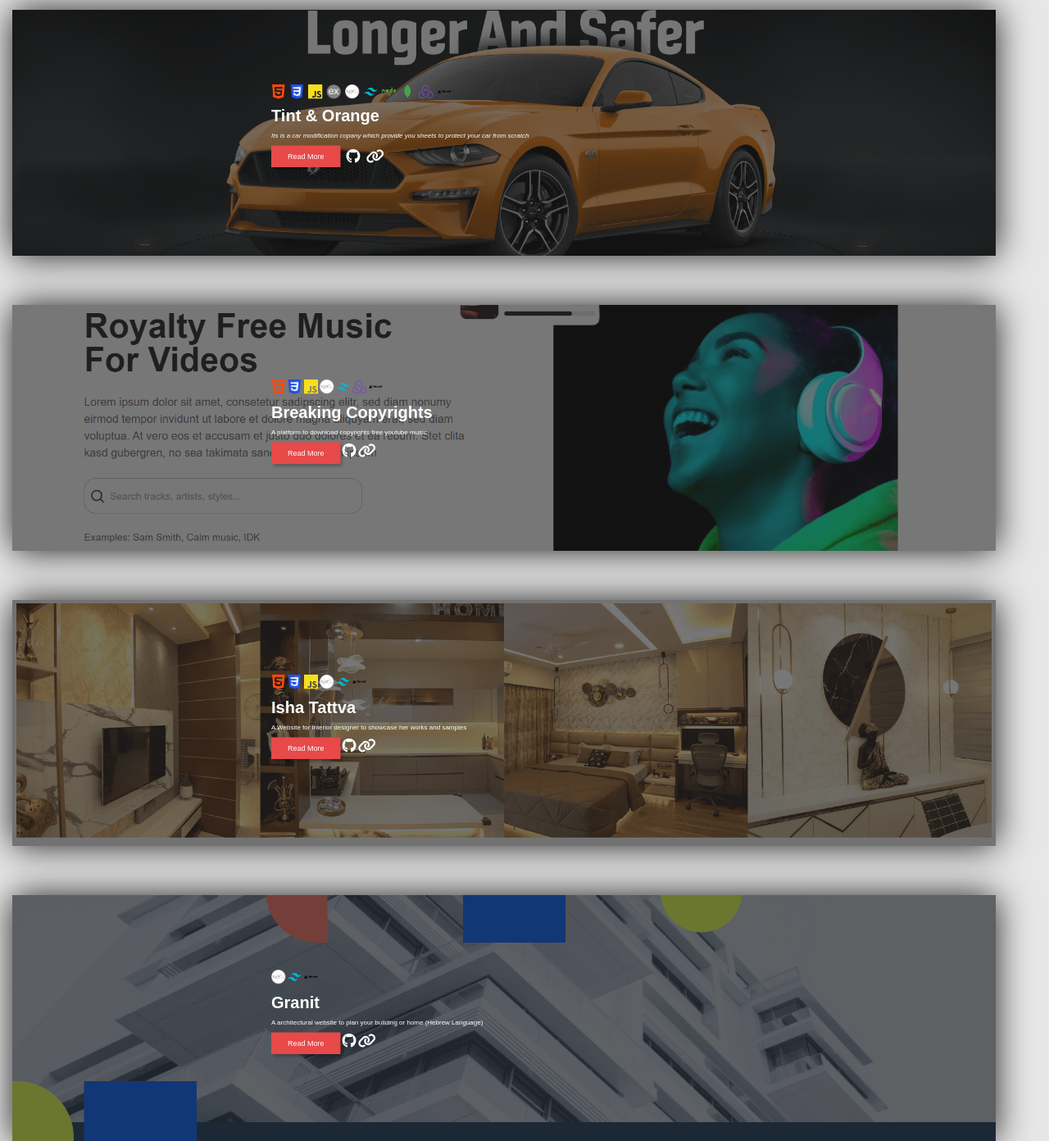
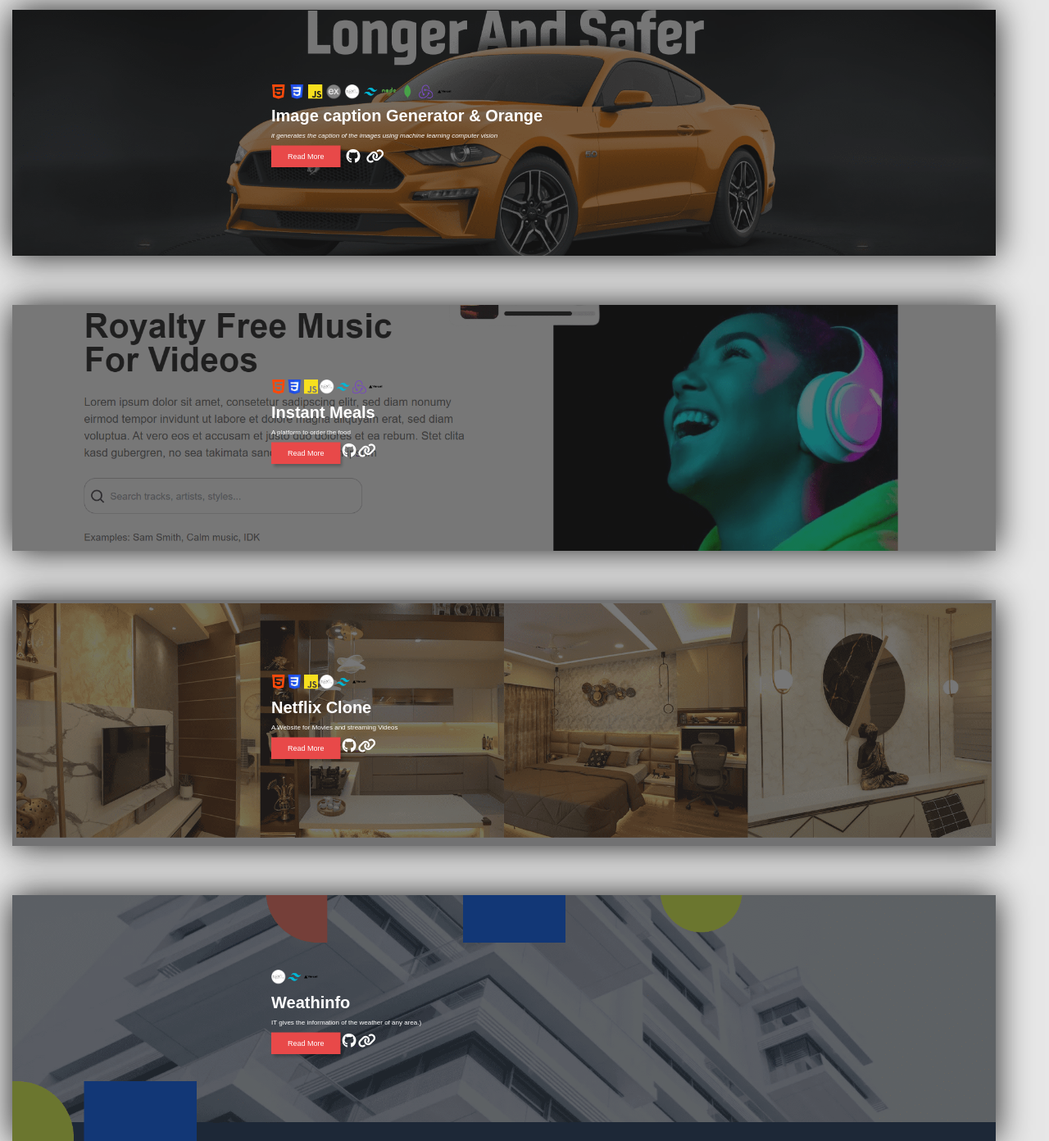
Before and after one commit to gauravsir34/myportfolio, a plain HTML site: page index.html in a window 1280 px wide. Shown: the part 908-2300 px from the top of the page at 82% size. Drawn offline with nearby package versions, Linux system fonts and the light colour scheme.

Commit message:
Update index.html

```diff
--- a/index.html
+++ b/index.html
@@ -96,10 +96,9 @@
                             <img class="project-skill" src="./images/stack/Vercel.svg" alt="" />
                         </div>
 
-                        <h2 class="project-heading">Tint & Orange</h2>
+                        <h2 class="project-heading">Image caption Generator & Orange</h2>
 
-                        <p class="project-subHeading">Its is a car modification copany
-                            which provide you sheets to protect your car from scratch
+                        <p class="project-subHeading">it generates the caption of the images using machine learning computer vision
                         </p>
 
                         <div class="btn-grp">
@@ -128,9 +127,9 @@
                         <img class="project-skill" src="./images/stack/Redux.svg" alt="" />
                         <img class="project-skill" src="./images/stack/Vercel.svg" alt="" />
                       </div>
-                      <h2 class="project-heading">Breaking Copyrights</h2>
+                      <h2 class="project-heading">Instant Meals </h2>
                       <p class="project-sub-heading">
-                        A platform to download copyrights free youtube music
+                        A platform to order the food
                       </p>
                       <div class="btn-group">
                         <button class="btn-pink btn-project">Read More</button>
@@ -156,9 +155,9 @@
                         <img class="project-skill" src="./images/stack/Vercel.svg" alt="" />
                       </div>
 
-                      <h2 class="project-heading">Isha Tattva</h2>
+                      <h2 class="project-heading">Netflix Clone </h2>
                       <p class="project-sub-heading">
-                        A Website for interior designer to showcase her works and samples
+                        A Website for Movies and streaming Videos
                       </p>
                       <div class="btn-group">
                         <button class="btn-pink btn-project">Read More</button>
@@ -180,10 +179,9 @@
                         <img class="project-skill" src="./images/stack/Tailwind.png" alt="" />
                         <img class="project-skill" src="./images/stack/Vercel.svg" alt="" />
                       </div>
-                      <h2 class="project-heading">Granit</h2>
+                      <h2 class="project-heading">Weathinfo</h2>
                       <p class="project-sub-heading">
-                        A architectural website to plan your building or home (Hebrew
-                        Language)
+                        IT gives the information of the weather of any area.)
                       </p>
                       <div class="btn-group">
                         <button class="btn-pink btn-project">Read More</button>
```
